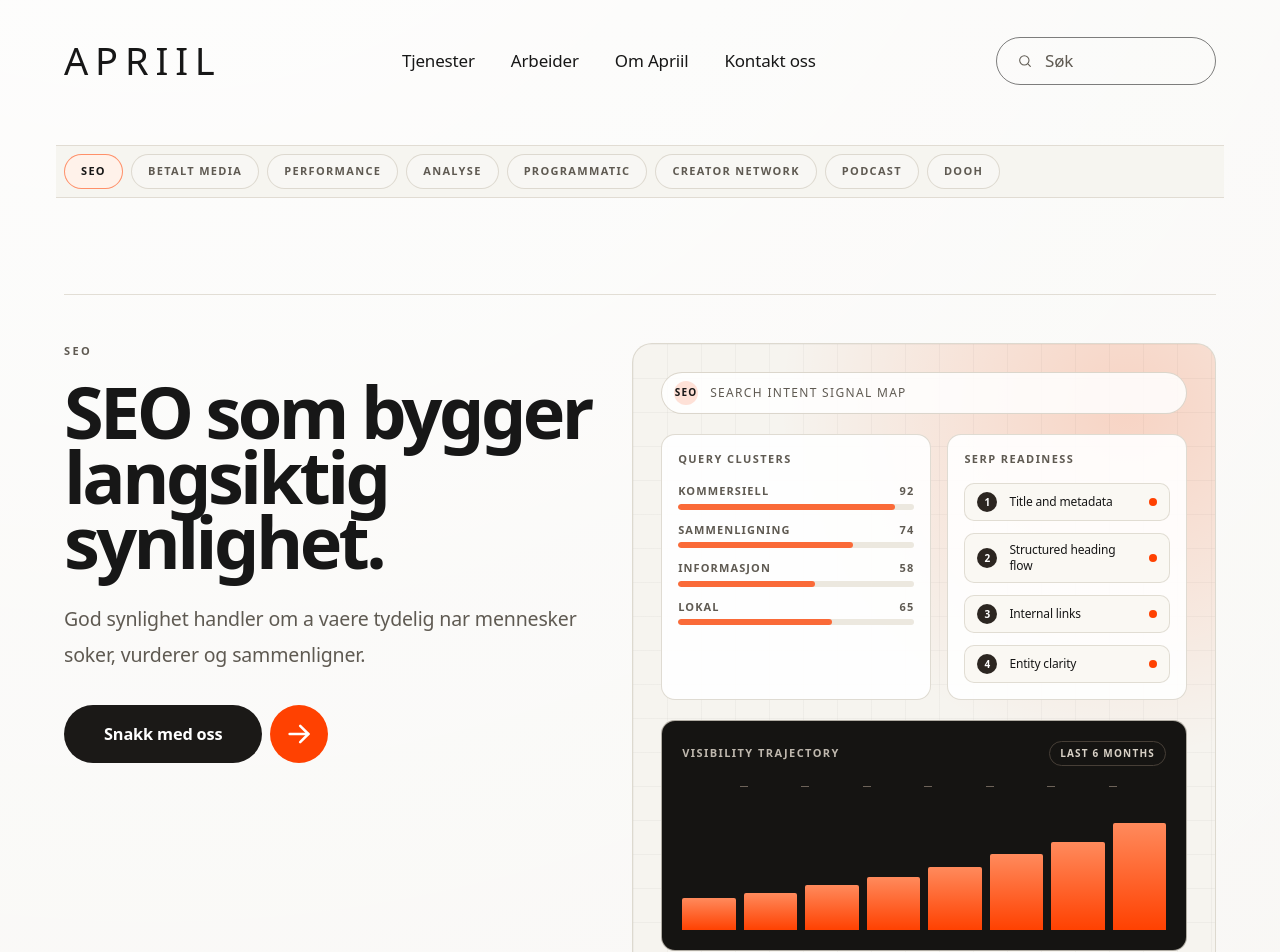
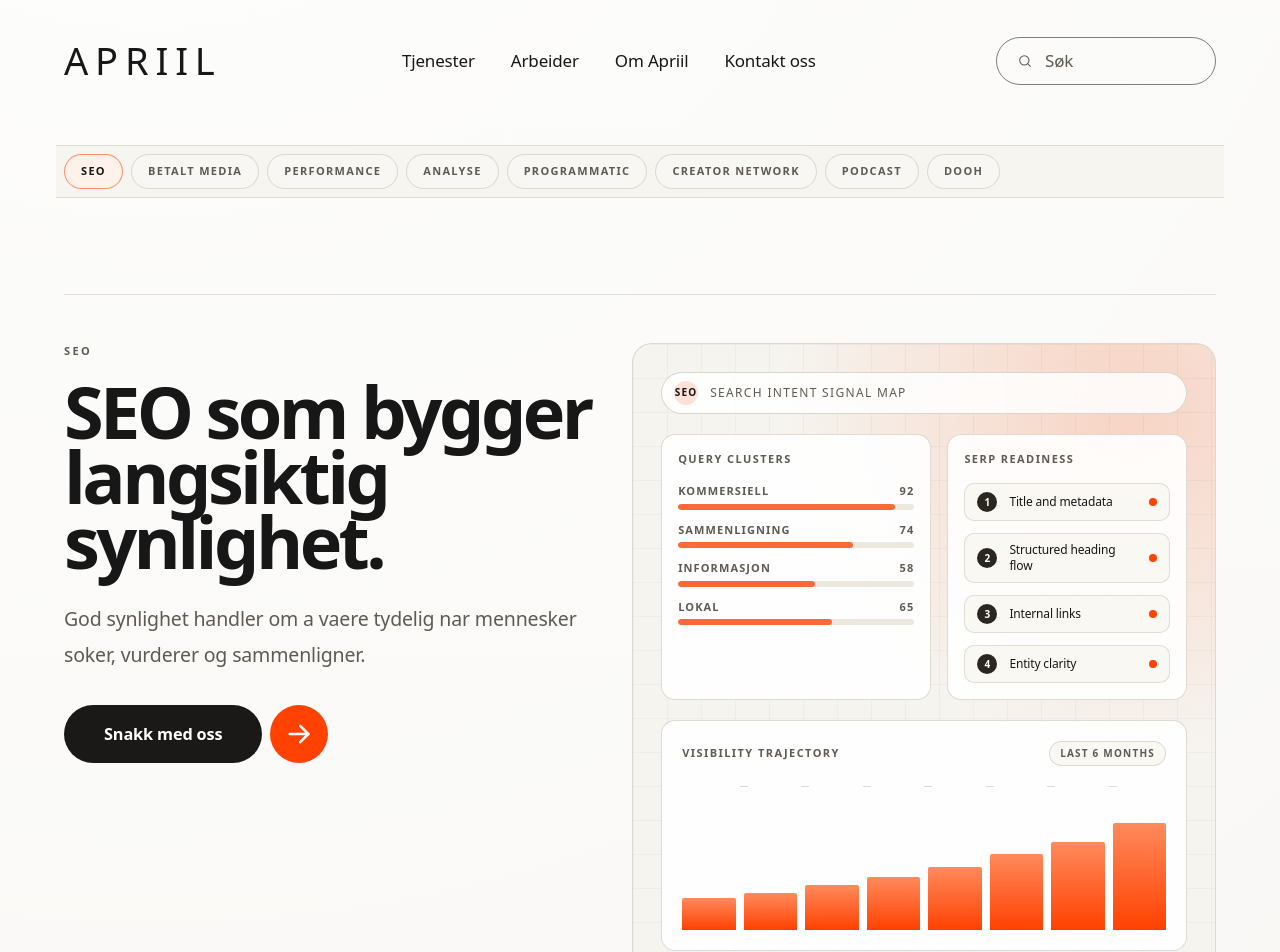
Before and after one commit to CognitiveFire/SEO-MICROSITE, a Next.js app: page /tjenester/digital-markedsforing/seo in a window 1280 px wide. Shown: the top 952 px of the page. Built offline with nearby package versions, Linux system fonts and the light colour scheme.

Commit message:
Refine Analyse hero CTA and lighten SEO hero chart

```diff
--- a/app/tjenester/digital-markedsforing/analyse/page.tsx
+++ b/app/tjenester/digital-markedsforing/analyse/page.tsx
@@ -91,9 +91,6 @@ export default function AnalyseSubPage() {
             </p>
             <div className="mt-9 flex flex-wrap gap-3">
               <CtaPillLink href="#kontakt-skjema">Snakk med oss</CtaPillLink>
-              <CtaPillLink href="#operating-model" className="bg-[#f2f0eb] text-apriil-dark">
-                Se hvordan Clarity fungerer
-              </CtaPillLink>
             </div>
           </div>
           <ClarityIntelligenceGraphic />
--- a/components/digital-markedsforing/seo-hero-graphic.tsx
+++ b/components/digital-markedsforing/seo-hero-graphic.tsx
@@ -68,12 +68,12 @@ export function SeoHeroGraphic() {
           </article>
         </div>
 
-        <article className="rounded-[14px] border border-apriil-line/80 bg-[#151412] p-4 md:p-5">
+        <article className="rounded-[14px] border border-apriil-line/80 bg-white/90 p-4 md:p-5">
           <div className="flex items-center justify-between gap-4">
-            <p className="text-[11px] font-semibold uppercase tracking-[0.13em] text-[#bfb8ae]">
+            <p className="text-[11px] font-semibold uppercase tracking-[0.13em] text-apriil-muted">
               Visibility trajectory
             </p>
-            <span className="rounded-full border border-[#473f37] px-2.5 py-1 text-[10px] font-semibold uppercase tracking-[0.12em] text-[#d8d1c6]">
+            <span className="rounded-full border border-apriil-line/80 bg-[#faf8f3] px-2.5 py-1 text-[10px] font-semibold uppercase tracking-[0.12em] text-apriil-muted">
               last 6 months
             </span>
           </div>
@@ -85,7 +85,7 @@ export function SeoHeroGraphic() {
                   className="absolute bottom-0 w-full rounded-t-sm bg-gradient-to-t from-[#ff4101] to-[#ff8a5c]"
                   style={{ height: `${height}%` }}
                 />
-                {index > 0 ? <span className="absolute -left-1 top-0 h-px w-2 bg-[#6d6359]" /> : null}
+                {index > 0 ? <span className="absolute -left-1 top-0 h-px w-2 bg-apriil-line/80" /> : null}
               </div>
             ))}
           </div>
```
